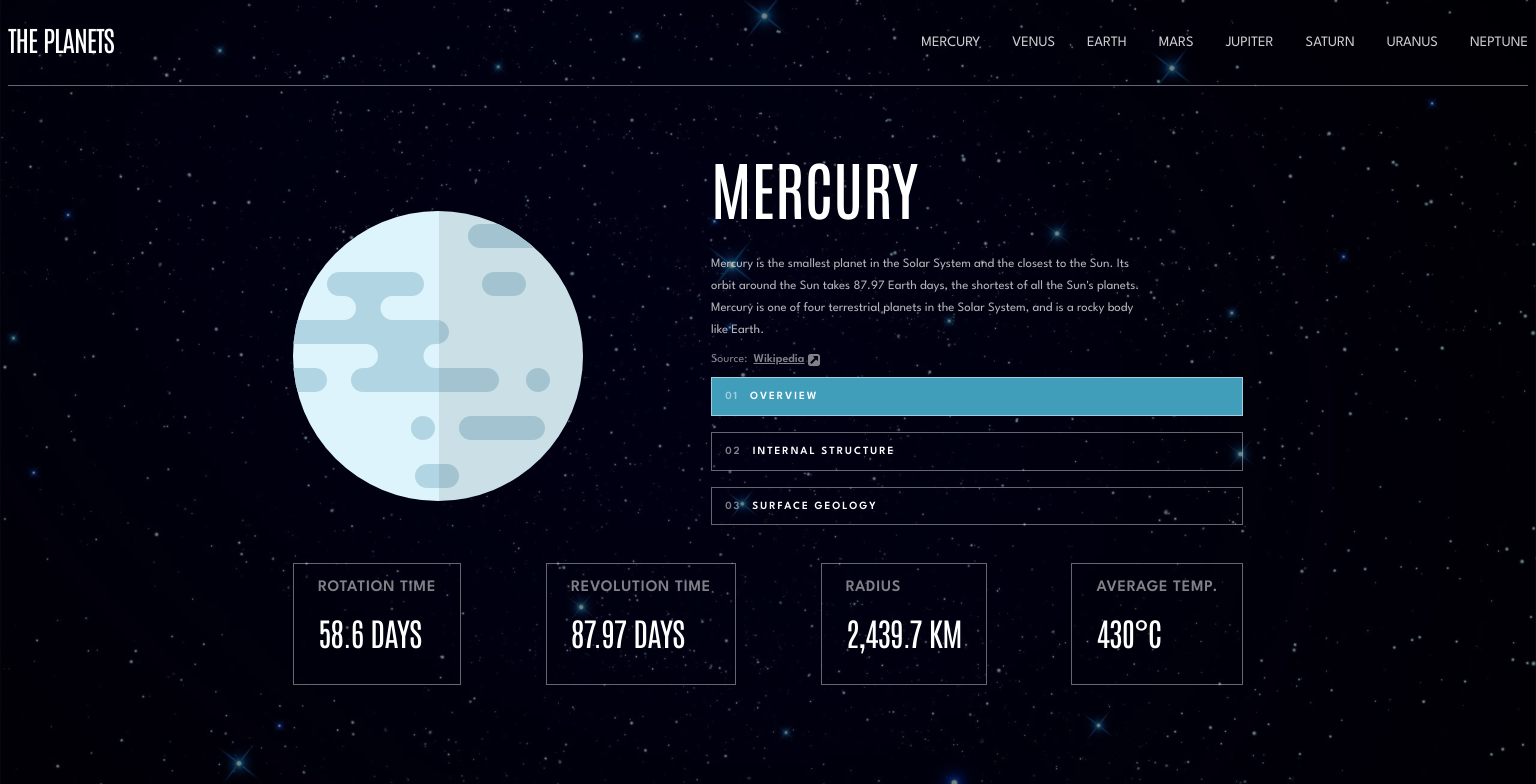
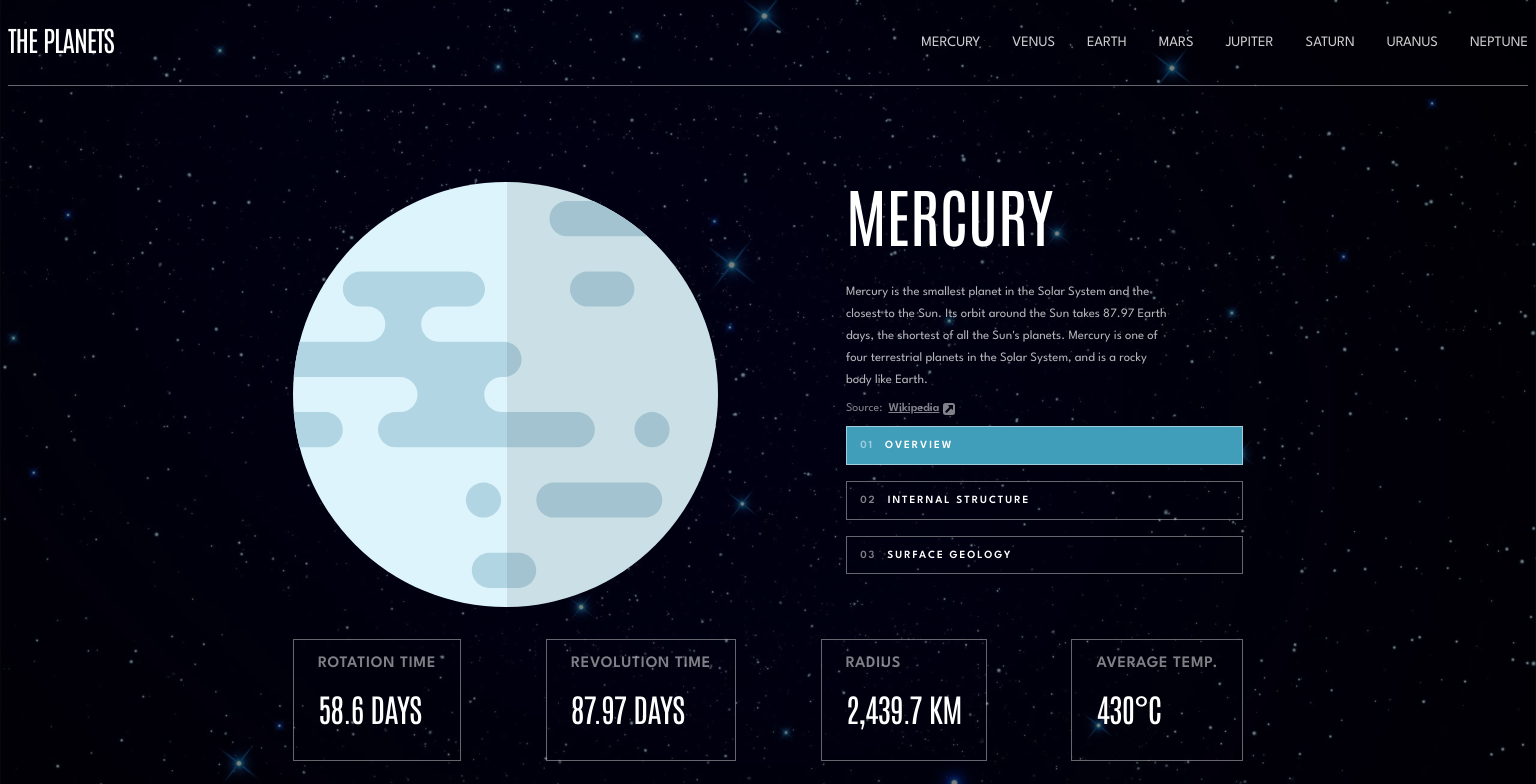
Before and after one commit to M-D1/Planets-fact-site, a React (Vite) app: page / in a window 1536 px wide. Shown: the top 784 px of the page. Built offline with nearby package versions, Linux system fonts and the light colour scheme.

Commit message:
Update App.css

```diff
--- a/src/App.css
+++ b/src/App.css
@@ -623,7 +623,7 @@ ul li::before {
     gap: 8em;
   }
   .c-cont .planet--img{
-    width: 48%;
+    width: 150%;
   }
   .planet--name{
     font-size: 4rem;
```
